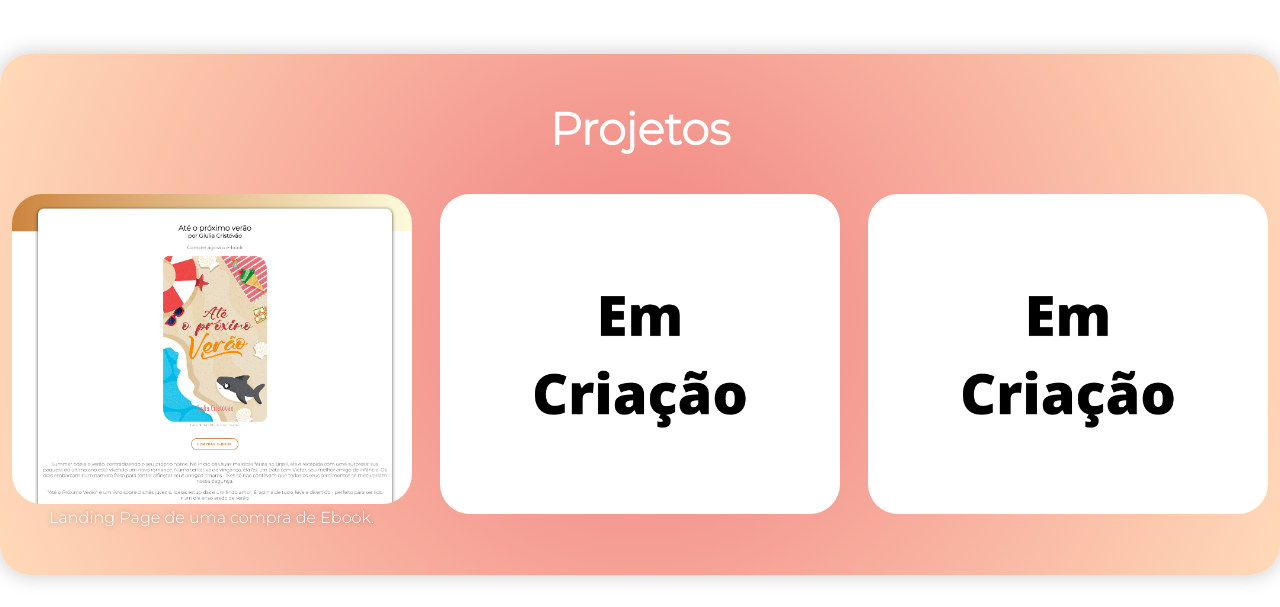
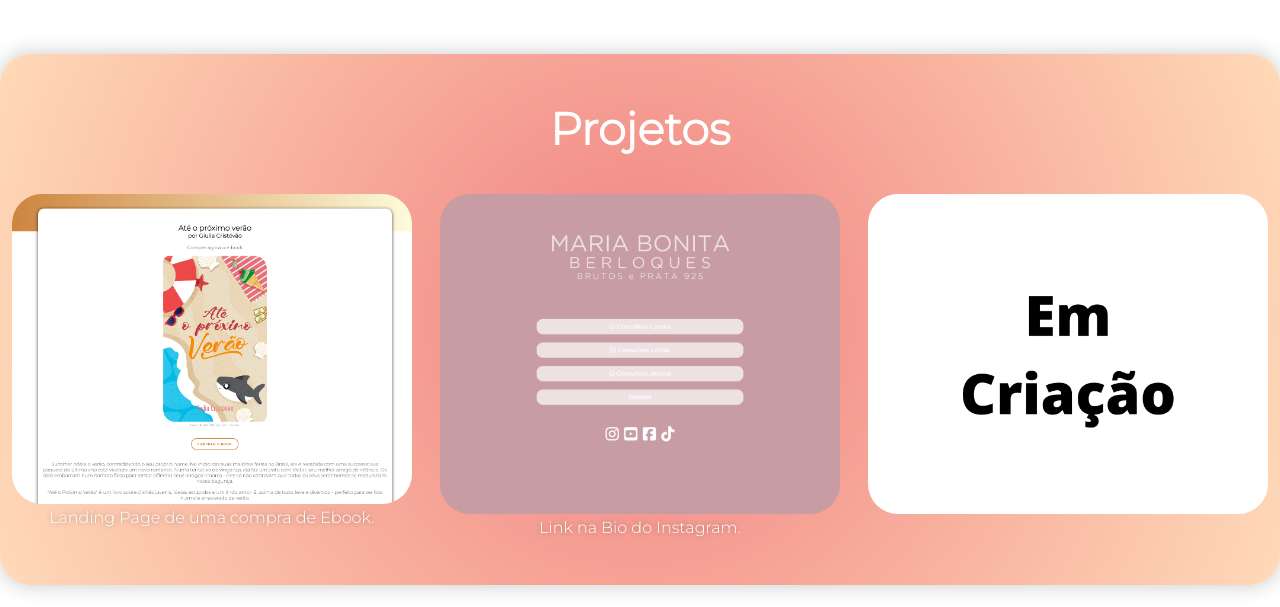
Before and after one commit to Lari-C/portfolio-dev-web, a plain HTML site: page index.html in a window 1280 px wide. Shown: the part 1572-2179 px from the top of the page. Drawn offline with Linux system fonts and the light colour scheme.

Commit message:
add-link-bio

```diff
--- a/index.html
+++ b/index.html
@@ -61,7 +61,7 @@
         <br><br>
         <div id="grid-projetos">
             <div><a href="https://ateoproximoveraoebook.netlify.app/" target="_blank"><img src="img/landing-page.png"><figcaption>Landing Page de uma compra de Ebook.</figcaption></div></a>
-            <div><img src="img/imagem-em-criacao.png"></div>
+            <div><a href="https://link-bio-mariabonitaberloques.vercel.app/" target="_blank"><img src="img/link-bio.png"><figcaption>Link na Bio do Instagram.</figcaption></div></a>
             <div><img src="img/imagem-em-criacao.png"></div>
         </div>
     </section>
```
Also changed, not shown: img/link-bio.png (added).
